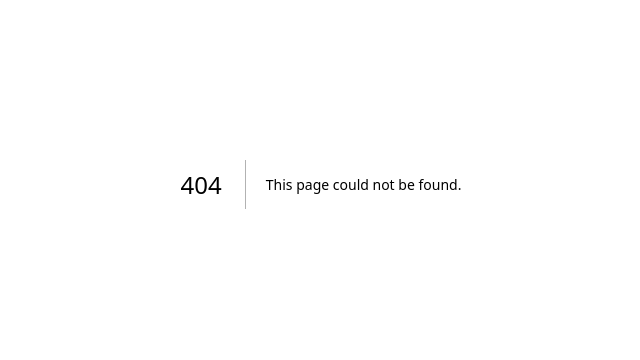
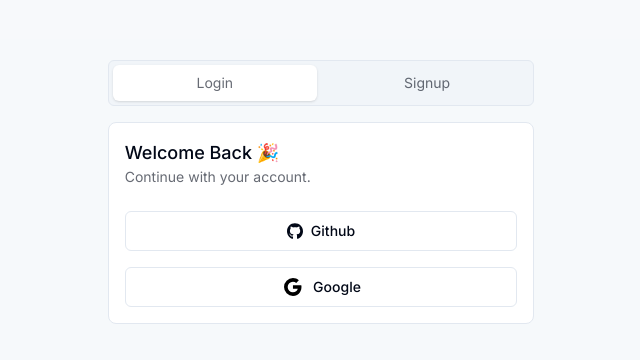
Before and after one commit to jashandeep31/my-icons, a Next.js app: page /login in a window 1280 px wide. Before the commit this address had no page. Shown: the part 216-576 px from the top of the page, without its empty margins (319-959 px from the left). Built offline with nearby package versions, Linux system fonts and the light colour scheme.

Commit message:
feat: added iconmodal, added guides in playground and added login sign up page

```diff
--- /dev/null
+++ b/app/(auth)/login/page.tsx
@@ -0,0 +1,35 @@
+import AuthComponentLoginSignup from "@/components/authComponentLoginSignup";
+import Link from "next/link";
+import React from "react";
+
+const page = () => {
+  return (
+    <div className="min-h-screen w-full flex items-center justify-center bg-muted/60">
+      <div className="w-full mx-4   md:w-1/3 flex flex-col gap-4">
+        <div className="bg-muted p-1 gap-2 rounded-md mt-4 grid grid-cols-2 w-full  border">
+          <Link
+            href={"/login"}
+            className="bg-white text-center rounded-md w-full text-sm p-2 text-foreground/60  shadow"
+          >
+            Login
+          </Link>
+          <Link
+            href={"/signup"}
+            className="text-center rounded w-full text-sm p-2 text-foreground/60 hover:bg-white/60"
+          >
+            Signup
+          </Link>
+        </div>
+        <div className="border rounded-lg  bg-white p-4">
+          <h1 className="text-lg font-medium">Welcome Back 🎉</h1>
+          <p className="text-sm text-foreground/60">
+            Continue with your account.
+          </p>
+          <AuthComponentLoginSignup />
+        </div>
+      </div>
+    </div>
+  );
+};
+
+export default page;
--- /dev/null
+++ b/app/(auth)/signup/page.tsx
@@ -0,0 +1,35 @@
+import AuthComponentLoginSignup from "@/components/authComponentLoginSignup";
+import Link from "next/link";
+import React from "react";
+
+const page = () => {
+  return (
+    <div className="min-h-screen w-full flex items-center justify-center bg-muted/60">
+      <div className="w-full mx-4   md:w-1/3 flex flex-col gap-4">
+        <div className="bg-muted p-1 rounded-md mt-4 grid grid-cols-2 gap-2 w-full  border">
+          <Link
+            href={"/login"}
+            className="text-center rounded w-full text-sm p-2 text-foreground/60 hover:bg-white/60"
+          >
+            Login
+          </Link>
+          <Link
+            href={"/signup"}
+            className="bg-white text-center rounded-md w-full text-sm p-2 text-foreground/60  shadow"
+          >
+            Signup
+          </Link>
+        </div>
+        <div className="border rounded-lg  bg-white p-4">
+          <h1 className="text-lg font-medium">Welcome 🎉</h1>
+          <p className="text-sm text-foreground/60">
+            Choose method to continue
+          </p>
+          <AuthComponentLoginSignup />
+        </div>
+      </div>
+    </div>
+  );
+};
+
+export default page;
--- a/app/(marketing)/layout.tsx
+++ b/app/(marketing)/layout.tsx
@@ -1,4 +1,5 @@
 import Footer from "@/components/footer";
+import IconViewModal from "@/components/iconViewModal";
 import Navbar from "@/components/navbar";
 import React from "react";
 
@@ -9,9 +10,11 @@ export default async function layout({
 }) {
   return (
     <div className="flex flex-col min-h-screen">
+      {/* <IconViewModal /> */}
       <header className="sticky top-0">
         <Navbar />
       </header>
+
       <main className="flex-1 mb-6">{children}</main>
       <Footer />
     </div>
--- a/app/(newIconGeneration)/create/components/FinalIconDetailForm.tsx
+++ b/app/(newIconGeneration)/create/components/FinalIconDetailForm.tsx
@@ -7,6 +7,7 @@ import { baseUrl } from "@/lib/axiosConfig";
 import { cn } from "@/lib/utils";
 import { selectConvertedIconsConfig } from "@/store/features/playground/convertedIconsSlice";
 import { zodResolver } from "@hookform/resolvers/zod";
+import { useClickAway } from "@uidotdev/usehooks";
 import axios from "axios";
 import { X } from "lucide-react";
 import React from "react";
@@ -20,7 +21,15 @@ const formSchema = z.object({
   public: z.boolean(),
 });
 
-const FinalIconDetailForm = () => {
+const FinalIconDetailForm = ({
+  setFinalFormModalState,
+}: {
+  setFinalFormModalState: React.Dispatch<React.SetStateAction<boolean>>;
+}) => {
+  const ref = useClickAway<HTMLDivElement>(() => {
+    setFinalFormModalState(false);
+  });
+
   const convertedIconsConfig = useSelector(selectConvertedIconsConfig);
   const form = useForm<z.infer<typeof formSchema>>({
     resolver: zodResolver(formSchema),
@@ -48,10 +57,13 @@ const FinalIconDetailForm = () => {
 
   return (
     <div className=" h-screen w-full  bg-[#000000B3] fixed top-0 left-0 flex items-center justify-center z-10">
-      <div className="bg-white  rounded    md:w-2/4">
+      <div className="bg-white  rounded    md:w-2/4" ref={ref}>
         <div className="flex justify-between items-center p-4 ">
           <h2 className="text-lg font-bold  ">Final Form</h2>
-          <button>
+          <button
+            className={cn(buttonVariants({ variant: "ghost", size: "sm" }))}
+            onClick={() => setFinalFormModalState(false)}
+          >
             <X width={15} height={15} />
           </button>
         </div>
--- a/app/(newIconGeneration)/create/components/IconRender.tsx
+++ b/app/(newIconGeneration)/create/components/IconRender.tsx
@@ -1,6 +1,6 @@
 "use client";
 import React, { forwardRef, useEffect, useState } from "react";
-import { Image } from "react-konva";
+import { Image, Line } from "react-konva";
 import useImage from "use-image";
 import { useDispatch } from "react-redux";
 import {
@@ -28,7 +28,7 @@ const IconRender = forwardRef(
       height: 0,
     });
     const [sizeModified, setsizeModified] = useState(false);
-
+    const [showVLine, setshowVLine] = useState(false);
     useEffect(() => {
       if (!icon.size?.width && !icon.size?.height && image) {
         if (image.height > 300 || image.width > 300) {
@@ -58,6 +58,20 @@ const IconRender = forwardRef(
     }
 
     return (
+      <>
+        {showVLine ? (
+          <Line
+            points={[0, -512, 0, 512]}
+            name="guid-line"
+            stroke="rgb(0, 161, 255)"
+            strokeWidth={1}
+            x={512 / 2}
+            y={0}
+            strokeScaleEnabled={false}
+            dash={[4, 6]}
+          />
+        ) : null}
+
         <Image
           alt="Image"
           draggable={!icon.locked}
@@ -73,6 +87,7 @@ const IconRender = forwardRef(
           width={sizeModified ? size.width : image?.width}
           height={sizeModified ? size.height : image?.height}
           onDragEnd={(e) => {
+            setshowVLine(false);
             dispatch(
               updateIconsArrayIconPosition({
                 id: icon.id,
@@ -84,6 +99,18 @@ const IconRender = forwardRef(
             );
             // TODO: Fix this hack - if we drag and change the position of the icon, we need to reset the selection if we aren't doing it and imdeiately we start changin size of icon it throughts the error
             ref.current.nodes([]);
+          }}
+          onDragMove={(e) => {
+            if (
+              e.target.x() + (e.target.width() * e.target.scaleX()) / 2 < 261 &&
+              e.target.x() + (e.target.width() * e.target.scaleX()) / 2 > 250
+            ) {
+              if (!showVLine) setshowVLine(true);
+              e.target.setAbsolutePosition({
+                x: 256 - (e.target.width() * e.target.scaleX()) / 2,
+                y: ref.current.absolutePosition().y,
+              });
+            }
           }}
           onTransformEnd={(e) => {
             dispatch(
@@ -99,6 +126,7 @@ const IconRender = forwardRef(
             ref.current.nodes([]);
           }}
         />
+      </>
     );
   }
 );
--- a/app/(newIconGeneration)/create/components/PlayGround.tsx
+++ b/app/(newIconGeneration)/create/components/PlayGround.tsx
@@ -11,7 +11,7 @@ import { selectIconsArrayConfig } from "@/store/features/playground/iconsArraySl
 const PlayGround = () => {
   const baseIconConfig = useSelector(selectBaseIconConfig);
   const iconsArrayConfig = useSelector(selectIconsArrayConfig);
-  const stageRef = useRef();
+  const stageRef = useRef<any>();
   const outerRef = useClickAway<HTMLDivElement>(() => {
     transformerRef.current.nodes([]);
   });
@@ -37,6 +37,7 @@ const PlayGround = () => {
         width={stageWidthHeight.width}
         height={stageWidthHeight.height}
         className="overflow-hidden"
+        ref={stageRef}
       >
         {/* TODO: Add the guide lines for the icons */}
         <Layer>
@@ -49,6 +50,7 @@ const PlayGround = () => {
             ),
             [baseIconConfig.url]
           )}
+
           <IconsRender />
           <Transformer ref={transformerRef} />
         </Layer>
--- a/app/(newIconGeneration)/create/page.tsx
+++ b/app/(newIconGeneration)/create/page.tsx
@@ -18,7 +18,9 @@ const CreateIcon = () => {
 
   return (
     <>
-      {finalFormModalState && <FinalIconDetailForm />}
+      {finalFormModalState && (
+        <FinalIconDetailForm setFinalFormModalState={setFinalFormModalState} />
+      )}
       {baseIconModalState && (
         <BaseIconChoiceModal setBaseIconModalState={setBaseIconModalState} />
       )}
--- /dev/null
+++ b/components/authComponentLoginSignup.tsx
@@ -0,0 +1,34 @@
+"use client";
+import React from "react";
+import { Icons } from "@/components/icons";
+import { buttonVariants } from "@/components/ui/button";
+import { cn } from "@/lib/utils";
+import { signIn } from "next-auth/react";
+
+const AuthComponentLoginSignup = () => {
+  return (
+    <div className="mt-6 flex flex-col gap-4 ">
+      <button
+        className={cn(
+          buttonVariants({ variant: "outline" }),
+          "w-full flex items-center justify-center gap-2"
+        )}
+        onClick={() => signIn("github")}
+      >
+        <Icons.gitHub className="w-4" />
+        Github
+      </button>
+      <button
+        className={cn(
+          buttonVariants({ variant: "outline" }),
+          "w-full flex items-center justify-center gap-2"
+        )}
+      >
+        <Icons.google className="w-4" />
+        Google
+      </button>
+    </div>
+  );
+};
+
+export default AuthComponentLoginSignup;
--- /dev/null
+++ b/components/iconViewModal.tsx
@@ -0,0 +1,81 @@
+"use client";
+import { cn } from "@/lib/utils";
+import { Copy, Download, X } from "lucide-react";
+import React from "react";
+import { buttonVariants } from "./ui/button";
+import Link from "next/link";
+
+const IconViewModal = () => {
+  return (
+    <div className=" h-screen w-full  bg-[#000000B3] fixed    top-0 left-0 flex items-center justify-center z-10 p-4 overflow-y-auto ">
+      <div className="rounded-md bg-white md:w-3/4 w-full ">
+        <div className="flex border-b justify-between items-center p-4">
+          <h3 className="">Get Your Icon </h3>
+          <button
+            className={cn(
+              buttonVariants({ variant: "ghost" }),
+              "text-foreground/60 "
+            )}
+          >
+            <X width={15} height={15} />
+          </button>
+        </div>
+        <div className="grid md:grid-cols-2 gap-6 px-4  py-8 items-center">
+          <div className="flex flex-col items-center">
+            <div className="h-64 w-64 bg-muted rounded-md"></div>
+            <div className="bg-muted p-1 rounded-md mt-4 grid grid-cols-2 w-64 shadow-inner">
+              <button className="bg-white rounded-md w-full text-sm p-2 text-foreground/60  shadow">
+                PNG
+              </button>
+              <button className=" rounded w-full text-sm p-2 text-foreground/60">
+                PNG
+              </button>
+            </div>
+          </div>
+          <div className="h-full flex flex-col py-12 justify-between">
+            <div>
+              <h1 className="text-xl font-bold">Adobe premirere pro</h1>
+              <p className="text-sm text-foreground underline">Mac OS</p>
+            </div>
+            <div className="grid grid-cols-2 gap-2 mt-4 ">
+              <button
+                className={cn(
+                  buttonVariants({ variant: "default" }),
+                  "flex gap-2 items-center  w-full"
+                )}
+              >
+                PNG <Download width={15} height={15} />
+              </button>
+              <button
+                className={cn(
+                  buttonVariants({ variant: "default" }),
+                  "flex gap-2 items-center  w-full"
+                )}
+              >
+                ICO <Download width={15} height={15} />
+              </button>
+            </div>
+            <div>
+              <div className="border p-2 text-xs rounded-md flex justify-between bg-muted/60 items-center">
+                <p className="text-foreground/60 font-medium">
+                  cmd for windows
+                </p>
+                <button className="hover:bg-white rounded p-1 hover:text-black duration-300">
+                  <Copy width={12} height={12} />
+                </button>
+              </div>
+              <Link
+                href="/"
+                className="text-xs font-medium text-foreground/60 underline"
+              >
+                Learn how to use?
+              </Link>
+            </div>
+          </div>
+        </div>
+      </div>
+    </div>
+  );
+};
+
+export default IconViewModal;
--- a/components/icons.tsx
+++ b/components/icons.tsx
@@ -37,4 +37,14 @@ export const Icons = {
       ></path>
     </svg>
   ),
+  google: ({ ...props }: LucideProps) => (
+    <svg
+      xmlns="http://www.w3.org/2000/svg"
+      width="24"
+      height="24"
+      viewBox="0 0 24 24"
+    >
+      <path d="M20.283 10.356h-8.327v3.451h4.792c-.446 2.193-2.313 3.453-4.792 3.453a5.27 5.27 0 0 1-5.279-5.28 5.27 5.27 0 0 1 5.279-5.279c1.259 0 2.397.447 3.29 1.178l2.6-2.599c-1.584-1.381-3.615-2.233-5.89-2.233a8.908 8.908 0 0 0-8.934 8.934 8.907 8.907 0 0 0 8.934 8.934c4.467 0 8.529-3.249 8.529-8.934 0-.528-.081-1.097-.202-1.625z"></path>
+    </svg>
+  ),
 };
--- a/lib/authOptions.ts
+++ b/lib/authOptions.ts
@@ -6,6 +6,9 @@ export const authOptions: NextAuthOptions = {
   // Configure one or more authentication providers
   session: {
     strategy: "jwt",
+  },
+  pages: {
+    signIn: "/login",
   },
   providers: [
     GithubProvider({
```
Lines whose indentation alone changed are shown as unchanged.
